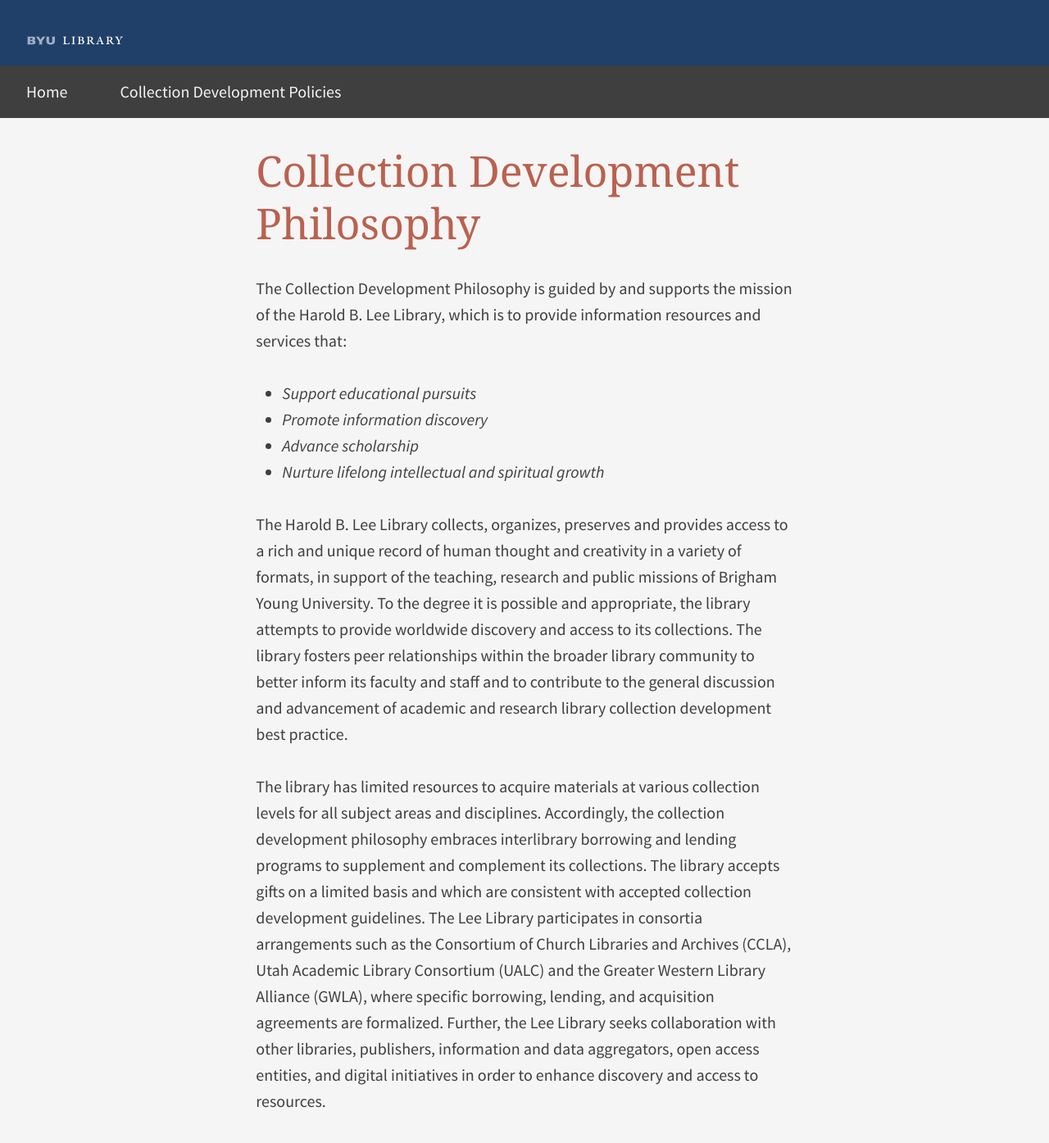
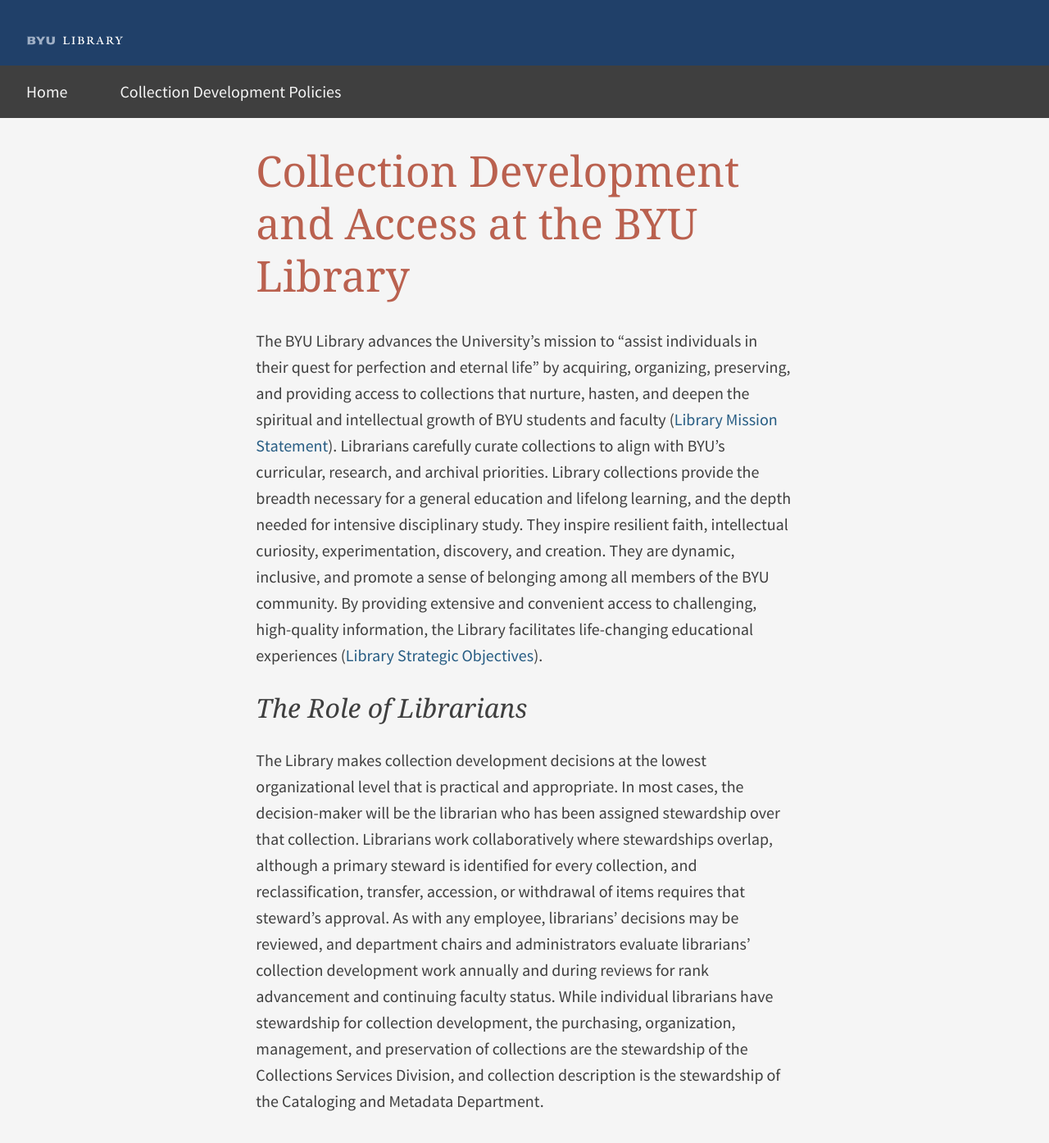
Before and after one commit to HBLL-Collection-Development/HBLL-Collection-Development.github.io, a Jekyll site: the page built from index.md, in a window 1280 px wide and 1400 px high. Shown: the top 1395 px of the window at 82% size. Built offline with Jekyll 4.4.1, drawn with Linux system fonts in a browser that asks for light colours; our own code applies the rules of GitHub Pages for plain Markdown files; some of the changed text lies outside the part shown.

Commit message:
Update index.md

```diff
--- a/index.md
+++ b/index.md
@@ -1,41 +1,74 @@
 ---
 ---
 
-# Collection Development Philosophy
+# Collection Development and Access at the BYU Library
 
-The Collection Development Philosophy is guided by and supports the mission of the Harold B. Lee Library, which is to provide information resources and services that:
+The BYU Library advances the University’s mission to “assist individuals in their quest for perfection and eternal life” by acquiring, organizing, preserving, and providing access to collections that nurture, hasten, and deepen the spiritual and intellectual growth of BYU students and faculty ([Library Mission Statement][1]). Librarians carefully curate collections to align with BYU’s curricular, research, and archival priorities. Library collections provide the breadth necessary for a general education and lifelong learning, and the depth needed for intensive disciplinary study. They inspire resilient faith, intellectual curiosity, experimentation, discovery, and creation. They are dynamic, inclusive, and promote a sense of belonging among all members of the BYU community. By providing extensive and convenient access to challenging, high-quality information, the Library facilitates life-changing educational experiences ([Library Strategic Objectives][2]).
 
-* *Support educational pursuits*
-* *Promote information discovery*
-* *Advance scholarship*
-* *Nurture lifelong intellectual and spiritual growth*
+## The Role of Librarians
 
-The Harold B. Lee Library collects, organizes, preserves and provides access to a rich and unique record of human thought and creativity in a variety of formats, in support of the teaching, research and public missions of Brigham Young University. To the degree it is possible and appropriate, the library attempts to provide worldwide discovery and access to its collections. The library fosters peer relationships within the broader library community to better inform its faculty and staff and to contribute to the general discussion and advancement of academic and research library collection development best practice.
+The Library makes collection development decisions at the lowest organizational level that is practical and appropriate. In most cases, the decision-maker will be the librarian who has been assigned stewardship over that collection. Librarians work collaboratively where stewardships overlap, although a primary steward is identified for every collection, and reclassification, transfer, accession, or withdrawal of items requires that steward’s approval. As with any employee, librarians’ decisions may be reviewed, and department chairs and administrators evaluate librarians’ collection development work annually and during reviews for rank advancement and continuing faculty status. While individual librarians have stewardship for collection development, the purchasing, organization, management, and preservation of collections are the stewardship of the Collections Services Division, and collection description is the stewardship of the Cataloging and Metadata Department.
 
-The library has limited resources to acquire materials at various collection levels for all subject areas and disciplines. Accordingly, the collection development philosophy embraces interlibrary borrowing and lending programs to supplement and complement its collections. The library accepts gifts on a limited basis and which are consistent with accepted collection development guidelines. The Lee Library participates in consortia arrangements such as the Consortium of Church Libraries and Archives (CCLA), Utah Academic Library Consortium (UALC) and the Greater Western Library Alliance (GWLA), where specific borrowing, lending, and acquisition agreements are formalized. Further, the Lee Library seeks collaboration with other libraries, publishers, information and data aggregators, open access entities, and digital initiatives in order to enhance discovery and access to resources.
+Librarians develop collections by selecting material to add or withdraw in assigned subject areas and within the constraints of the Library’s financial, space, and employee resources. They regularly assess collections for quality, relevance, and accessibility. They establish and follow collection development policies that define the scope, priorities, and operational approaches to collection development appropriate to the disciplines and programs in their stewardship. Collection development policies are reviewed and approved by designated committees or administrators.
 
-Designated librarians and curators have the primary responsibility to collect, manage and maintain resources in designated subject areas and disciplines within the limits of acquisition budgets and other funding supplements. Librarians collect in appropriate and available formats by adapting strategies that provide for the anticipated needs and benefit of patrons. When digital content is available, affordable, and appropriate, it is the preferred resource format. It is recognized that the availability of digital content varies due to disciplinary and geographical circumstances, developments in the publishing marketplace, and technological advances. Librarians assess the Library&rsquo;s collections for quality and accessibility. Librarians use information aggregators, content reviews, professional recommendations, and other subject content specialists and evaluation tools to aid in selection and retention processes. The library invites recommendations for needed resources from students, faculty, and staff and incorporates patron demand driven and evidence based acquisition models into its resource selection process.
+When making decisions about acquisitions and retention, librarians apply their subject expertise and professional experience, as well as consulting recognized sources of library and industry information. The Library invites recommendations for needed resources from students, faculty, and employees and incorporates patron demand-driven and evidence-based acquisition models into its resource selection process.
 
-The library&rsquo;s first collection priority is to build and maintain strong collections to support university degree programs and faculty research. After this priority is satisfied, other collecting areas that have been established by history, special relationships, or formal agreements will be supported to the extent resources allow. The expanse and depth of collecting resources in the various subject areas and disciplines falls under four collection levels:
+## General and Special collections
 
-* **Representative Level**: Provides limited, essential materials for reference purposes and introduces and defines a subject in the minimum number of works which will serve the purpose
-* **Teaching Level**: Provides adequate information resources to support the course work of advanced undergraduate and master&rsquo;s degree programs and sustain independent study
-* **Research Level**: Provides published resource materials required for doctoral degree programs
-* **Comprehensive Level**: Provides for the acquisition, so far as reasonable, all available significant works of recorded knowledge for a necessarily defined and limited field, *i.e.*, a comprehensive effort to acquire manuscript, archival and ephemeral materials, etc. in addition to published sources. This level creates or maintains a special collection. {See [Note 1](#note1).}
+All Library collections fall into one of two categories: general or special. Only rare or particularly valuable materials that meet the parameters of relevant collection development policies are included in special collections, which provides increased security and preservation. In unusual cases, as specified in collection development policies, materials that would normally be housed in general collections may be included in special collections.
 
-The Collection Development Philosophy is intended to guide the work of subject librarians and curators as well as other library faculty and staff across the Lee Library. Creativity and collaboration among subject librarians is encouraged to enhance development of multidisciplinary collections and effectively leverage collection funds. Collection development statements for specific disciplines or departments describe priorities, operational approaches appropriate to those disciplines, and summary of collection activities. All collection development work is clearly aligned with the strategic goals and priorities of Brigham Young University and is intended to aid in achieving the goal of building, sustaining, and preserving a strong local collection in those areas that are central to the University&rsquo;s programs of teaching and research.
+## Digital Collections
 
-<a name="note1"></a>
+The Library prefers digital formats for general collections when available, affordable, and appropriate for student and faculty needs. Collection development includes selecting and preparing collections for digitization, and the Library particularly strives to increase access to special collections through extensive and increased digitization efforts. Librarians also develop and curate collections of born-digital material, including archival material, an institutional repository of BYU student and faculty scholarship, and journals published or hosted by the Library. A robust digital preservation program ensures long-term retention and access, just as a physical preservation program does for physical materials.
 
-## Note 1
+## Partnerships
 
-At the present time the Library collects at the Comprehensive Level in the following areas:
+The Library supplements collections through document delivery and interlibrary loan programs. The Library seeks collaboration with other libraries, publishers, and information and data aggregators to enhance discovery and access to resources.
 
-* Mormonism
-* Literature
-    - William and Dorothy Wordsworth
-    - Herman Melville
-    - Louisa May Alcott
-    - Robert Burns
-    - Walt Whitman
-    - Orson Scott Card
+## Gifts
+
+The costs of processing, cataloging, and storing gifted materials are significant, so the Library only welcomes gifts that are especially relevant to curricular and research needs, consistent with collection development policies. The Library retains the right to dispose of gifts as it deems appropriate. A [deed of gift][3] should be completed before the Library takes custody of gifted materials. Gifts of more than 100 books and other large or particularly valuable gifts require the approval of designated committees and administrators.
+
+## Requests for Reconsideration of Materials
+
+The Library intentionally collects materials that strengthen faith and promote spiritual development ([D&C 88:118][4]). Because of the breadth of its mission and research orientation, the Library must also make materials available that some may find trivial, challenging, or offensive. Acquisition of such materials does not constitute an endorsement. If the Library receives a request to remove an item from its collections, a decision will be made consistent with collection development policies, based on whether the item is appropriate for the curricular needs and research interests of BYU students and faculty ([Reconsideration of Materials Request form][5]). Access to broad library collections is essential to the free inquiry established by BYU’s [Academic Freedom Policy][6].
+
+## Collection Development Policies, Levels, and Tiers
+
+The Library’s priority is to support the curriculum needs and research interests of BYU students and faculty. After this priority is satisfied, other collection areas established by history, special relationships, or formal agreements will be supported to the extent resources allow. Collection development policies identify the expanse and depth at which the Library develops collections in a discipline or subject area. Policy templates are provided for [general collections][7] and [special collections][8].
+
+General collections are developed at one of the following three levels:
+
+* **Research Level**: Provides resources required for doctoral and terminal degree programs and for religious studies.
+* **Teaching Level**: Provides adequate resources to support the coursework of advanced undergraduate and master’s degree programs.
+* **Representative Level**: Provides limited, essential materials for reference purposes and introduces and defines a subject in the minimum number of works which will serve the purpose.
+
+Special collections are developed and digitized at one of the following three tiers ([see The Future of Special Collections in the Harold B. Lee Library at BYU][9]):
+
+* **Tier 1**: Provides in-depth but focused collections on the history, culture, and doctrine of The Church of Jesus Christ of Latter-day Saints and other Latter Day Saint movements, as well as the documentary history of BYU (including the University Archives) and rare books. Collecting strategies are complementary rather than competitive or unnecessarily duplicative with the Church History Library.
+* **Tier 2**: Provides selective collections in Western Americana, photography, film, and music, particularly where relevant to Latter-day Saint culture and with the conscious goal of supporting BYU’s curriculum.
+* **Tier 3**: Provides highly selective collections in other areas, considering the size and nature of related academic programs and their centrality to the University’s mission and goals.
+
+## Access to Collections
+
+The Library strives to provide unrestricted and unmediated access to collections. Exceptions must be rigorously justified. For example, rare, fragile, in-process, confidential, vulnerable, or particularly valuable materials may need special protection. Licensing and donation agreements control access to some content.
+
+Patrons are best served when collections are fully integrated on the general shelves and follow standard circulation policies, unless there is compelling evidence of a need or contractual obligation to separate a collection. For example, when necessary for preservation or protection, rare or valuable materials may be placed in special collections, or materials may be placed in reference collections or course reserve to increase availability. To maximize shelving efficiency and improve patrons’ browsing experience, rarely used material that remains relevant may be placed in closed storage areas, even while it continues to circulate. In rare cases, material that contains or depicts sensitive content may also be housed in closed areas while circulating normally.
+
+All members of the BYU community have equal access to collections, although circulation periods vary (see Checkout Privileges). No collections, spaces, or services should be restricted to or reserved for students or faculty from a particular category such as major, year of study, department, etc. Exceptions are rare and must be rigorously justified.
+
+Employees help patrons understand what they can and cannot do with the intellectual property of others based on the law, the Library’s licensing agreements, or the terms under which materials have been donated. The Library does not impose its own restrictions on patrons’ use or reuse of collection content except to ensure the preservation of fragile or irreplaceable materials, nor does the Library charge patrons for the use or reuse of content from collections, except for some cost-recovery fees.
+
+The Library strictly protects the confidentiality of its patrons and does not inquire about the reasons for their use of materials.
+
+<small>**Approved by Administrative Council 2023-02-24**</small>
+
+[1]: https://intranet.lib.byu.edu/index.php/Library_Mission_Statement
+[2]: https://intranet.lib.byu.edu/index.php/Strategic_Objectives
+[3]: https://byu.app.box.com/file/1147564603262
+[4]: https://www.churchofjesuschrist.org/study/scriptures/dc-testament/dc/88?lang=eng&id=p118#p118
+[5]: https://lib.byu.edu/about/policies/reconsideration-of-materials/
+[6]: https://policy.byu.edu/view/academic-freedom-policy
+[7]: https://byu.box.com/s/6i4pemwrcbxrjqrjm3qwiwgmr1qkeb96
+[8]: https://byu.app.box.com/file/1142446658975
+[9]: https://intranet.lib.byu.edu/index.php/The_Future_of_Special_Collections_in_the_Harold_B._Lee_Library_at_BYU
```
